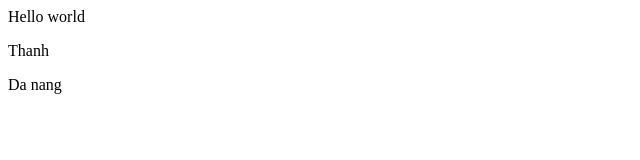
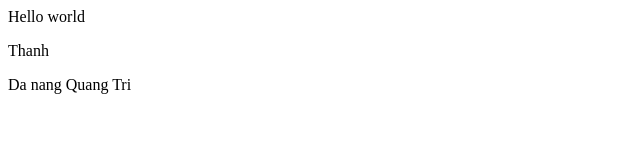
Before and after one commit to thanh2930/demothanh, a plain HTML site: page index.html in a window 1280 px wide. Shown: the full height of the page, 0-640 px from the left. Drawn offline with Linux system fonts and the light colour scheme.

Commit message:
add code quagtri

```diff
--- a/index.html
+++ b/index.html
@@ -1,3 +1,3 @@
 <h>Hello world</h>
 <p>Thanh</p>
-<h>Da nang</h>
+<h>Da nang Quang Tri</h>
```
